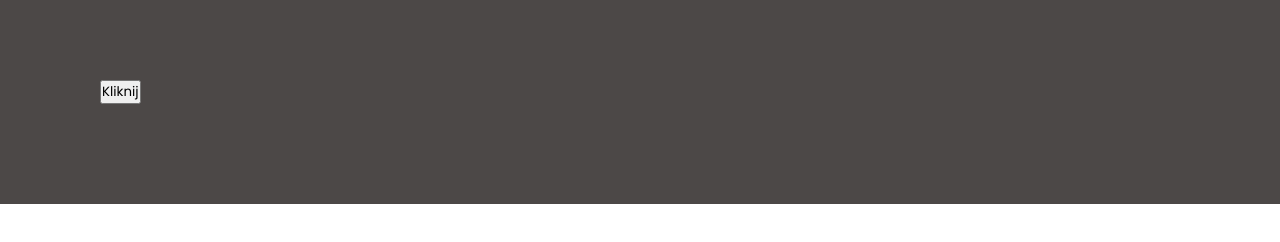
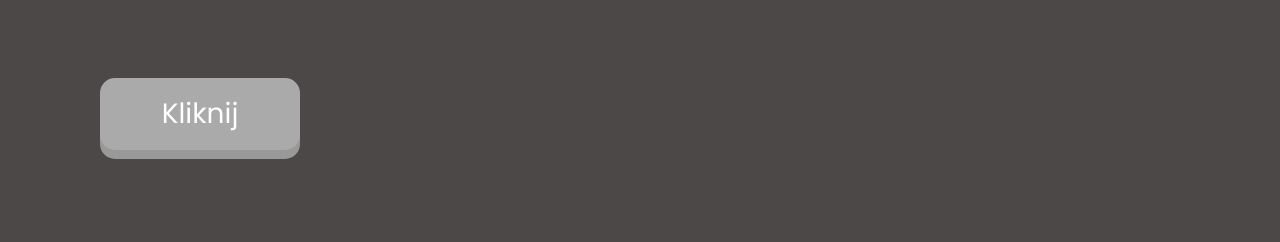
Before and after one commit to chudy216/silent, a plain HTML site: page quiz.html in a window 1280 px wide. Shown: the part 822-1064 px from the top of the page. Before the commit the page ends 1026 px from the top, so only its background shows below. Drawn offline with Linux system fonts and the light colour scheme.

Commit message:
Update style.css
dodajemy style do guzika

```diff
--- a/style.css
+++ b/style.css
@@ -114,3 +114,38 @@ section img
     height: auto;
     object-fit: cover;
 }
+/* style guzika */
+button {
+  position: relative;
+  background-color: #AAAAAA;
+  border: none;
+  font-size: 28px;
+  color: #FFFFFF;
+  padding: 15px 25px;
+  width: 200px;
+  text-align: center;
+  -webkit-transition-duration: 0.4s; /* Safari */
+  transition-duration: 0.4s;
+  text-decoration: none;
+  overflow: hidden;
+  /* zmiana kursora */
+  cursor: pointer;
+  outline: none;
+  /* zaokrąglenie guzika */
+  border-radius: 15px;
+  /* cień niezbędny do efektu kliknięcia */
+  box-shadow: 0 9px #999;
+}
+
+
+button:active:after {
+  padding: 0;
+  margin: 0;
+  opacity: 1;
+  transition: 0s
+}
+/* efekt kliknięcia */
+button:active {
+  box-shadow: 0 5px #666;
+  transform: translateY(4px);
+}
```
